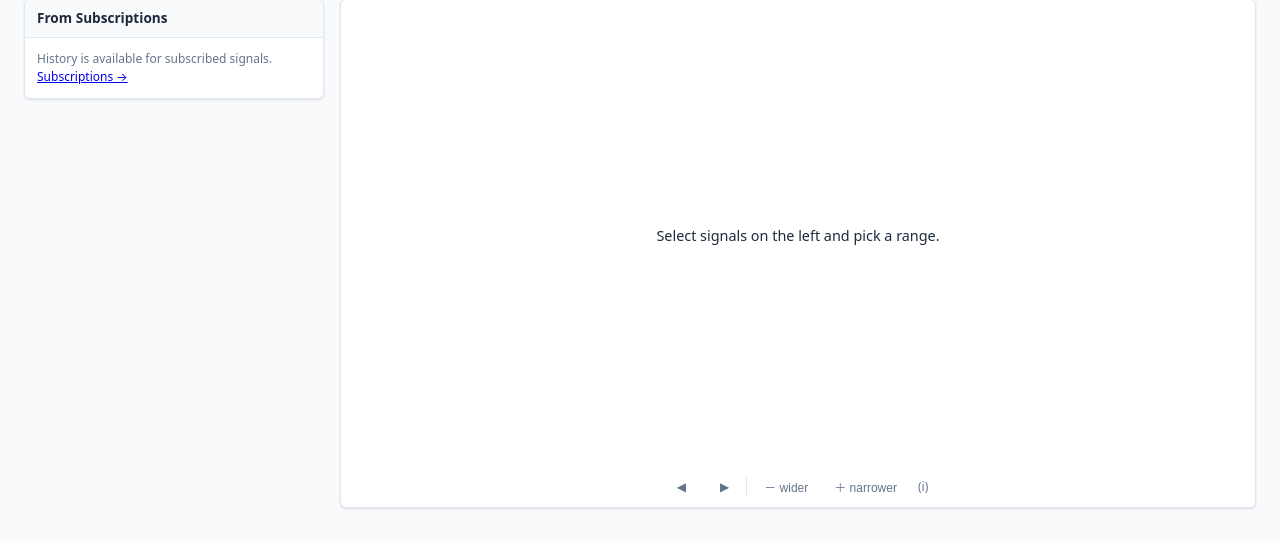
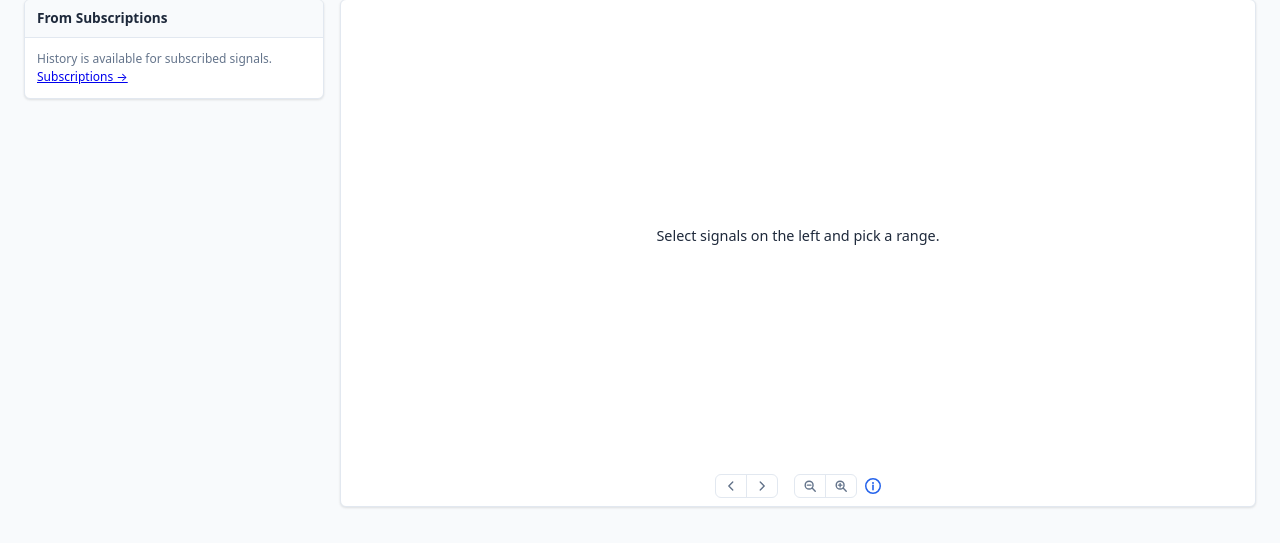
Before and after one commit to qwertz098/OPC2Influx, a FastAPI app: page /chart/history in a window 1280 px wide. Shown: the part 257-800 px from the top of the page. Run offline with FastAPI, Linux system fonts and the light colour scheme; data that the repository does not hold is empty.

Commit message:
Use icon buttons for the range controls and a blue (i) info icon
Arrows move and magnifiers widen or narrow the whole range; usage hints
live in the tooltip of a blue info icon, now also used on the live chart.

Co-Authored-By: Claude Opus 5.5 <noreply@anthropic.com>
Claude-Session: https://claude.ai/code/session_01BTKnNUQYiNT4tijrQTkyrR

```diff
--- a/static/css/app.css
+++ b/static/css/app.css
@@ -356,7 +356,8 @@ tr[id^="edit-"]:empty { display: none; }
 .chips { display: inline-flex; gap: 4px; }
 .chip { border: 1px solid var(--border); background: var(--surface); border-radius: 999px; padding: 3px 10px; font-size: 12px; cursor: pointer; color: inherit; }
 .chip.active { background: var(--accent); border-color: var(--accent); color: #fff; }
-.hist-info { cursor: help; margin-left: .25rem; }
+.icon-seg .seg-btn { display: inline-flex; align-items: center; padding: 4px 8px; color: var(--muted); }
+.icon-seg .seg-btn:hover { background: var(--bg); color: var(--accent); }
 .hist-range-bar { display: flex; gap: .5rem; align-items: center; justify-content: center; padding: 4px 12px 8px; }
 .hist-legend-row { display: flex; align-items: center; gap: .5rem; padding: 3px 0; border-bottom: 1px solid var(--border); font-size: .82rem; }
 .hist-legend-row:last-child { border-bottom: none; }
@@ -364,3 +365,7 @@ tr[id^="edit-"]:empty { display: none; }
 .hist-legend-name { flex: 1; min-width: 0; overflow: hidden; text-overflow: ellipsis; white-space: nowrap; }
 .hist-legend-range { font-size: .75rem; white-space: nowrap; }
 .hist-legend-val { font-weight: 600; min-width: 60px; text-align: right; font-variant-numeric: tabular-nums; white-space: nowrap; }
+
+/* Blue (i) with the explanation in its tooltip */
+.info-icon { display: inline-flex; align-items: center; color: var(--accent); cursor: help; }
+.info-icon:hover { color: var(--accent-h); }
--- a/templates/chart.html
+++ b/templates/chart.html
@@ -52,7 +52,7 @@
         <button id="loadViewBtn"   class="btn btn-ghost btn-sm" onclick="loadSelectedView()"   title="Load selected view"                         disabled>Load</button>
         <button id="deleteViewBtn" class="btn btn-ghost btn-sm" onclick="deleteSelectedView()" title="Delete selected view" style="color:var(--red,#ef4444)" disabled>✕</button>
         <button id="openEmbedBtn"  class="btn btn-ghost btn-sm" onclick="openEmbedView()"      title="Open embedded view in new tab" disabled>↗</button>
-        <span class="text-sm text-muted" style="cursor:help" title="URL suffixes for the embed view: /dark (default), /dark_shaded, /light, /light_shaded. Example: /chart/embed/{id}/light_shaded">(i)</span>
+        <span class="info-icon" title="URL suffixes for the embed view: /dark (default), /dark_shaded, /light, /light_shaded. Example: /chart/embed/{id}/light_shaded"><svg viewBox="0 0 16 16" width="16" height="16" aria-hidden="true"><circle cx="8" cy="8" r="7.25" fill="none" stroke="currentColor" stroke-width="1.5"/><circle cx="8" cy="4.9" r="1" fill="currentColor"/><path d="M8 7.2v4.6" stroke="currentColor" stroke-width="1.6" stroke-linecap="round"/></svg></span>
       </div>
     </div>
   </div>
--- a/templates/history.html
+++ b/templates/history.html
@@ -135,13 +135,16 @@
       </div>
     </div>
     <div class="hist-range-bar">
-      <button type="button" class="btn btn-ghost btn-xs" onclick="shiftRange(-0.5)" title="Move the whole range back by half its length">◀</button>
+      <div class="seg icon-seg">
+        <button type="button" class="seg-btn" onclick="shiftRange(-0.5)" title="Move the whole range back by half its length" aria-label="Range back"><svg viewBox="0 0 16 16" width="14" height="14" aria-hidden="true" fill="none" stroke="currentColor" stroke-width="1.6" stroke-linecap="round" stroke-linejoin="round"><path d="M10 3.5 5.5 8l4.5 4.5"/></svg></button>
+        <button type="button" class="seg-btn" onclick="shiftRange(0.5)" title="Move the whole range forward by half its length" aria-label="Range forward"><svg viewBox="0 0 16 16" width="14" height="14" aria-hidden="true" fill="none" stroke="currentColor" stroke-width="1.6" stroke-linecap="round" stroke-linejoin="round"><path d="M6 3.5 10.5 8 6 12.5"/></svg></button>
+      </div>
       <span id="rangeLabel" class="text-sm text-muted"></span>
-      <button type="button" class="btn btn-ghost btn-xs" onclick="shiftRange(0.5)" title="Move the whole range forward by half its length">▶</button>
-      <span class="hist-sep"></span>
-      <button type="button" class="btn btn-ghost btn-xs" onclick="stretchRange(2)" title="Stretch the whole range to twice its length">－ wider</button>
-      <button type="button" class="btn btn-ghost btn-xs" onclick="stretchRange(0.5)" title="Shrink the whole range to half its length">＋ narrower</button>
-      <span class="text-sm text-muted hist-info" title="Mouse wheel: zoom&#10;Drag: pan&#10;Shift + drag: zoom to box&#10;Overview handles: pick the window&#10;Double-click: whole range&#10;◀ ▶ / wider / narrower: move or stretch the whole range">(i)</span>
+      <div class="seg icon-seg">
+        <button type="button" class="seg-btn" onclick="stretchRange(2)" title="Widen the whole range to twice its length" aria-label="Widen range"><svg viewBox="0 0 16 16" width="14" height="14" aria-hidden="true" fill="none" stroke="currentColor" stroke-width="1.6" stroke-linecap="round" stroke-linejoin="round"><circle cx="7" cy="7" r="4.5"/><path d="M10.4 10.4 14 14M5 7h4"/></svg></button>
+        <button type="button" class="seg-btn" onclick="stretchRange(0.5)" title="Narrow the whole range to half its length" aria-label="Narrow range"><svg viewBox="0 0 16 16" width="14" height="14" aria-hidden="true" fill="none" stroke="currentColor" stroke-width="1.6" stroke-linecap="round" stroke-linejoin="round"><circle cx="7" cy="7" r="4.5"/><path d="M10.4 10.4 14 14M5 7h4M7 5v4"/></svg></button>
+      </div>
+      <span class="info-icon" title="Mouse wheel: zoom&#10;Drag: pan&#10;Shift + drag: zoom to box&#10;Overview handles: pick the window&#10;Double-click: whole range&#10;Arrows: move the whole range by half its length&#10;Magnifiers: widen or narrow the whole range"><svg viewBox="0 0 16 16" width="16" height="16" aria-hidden="true"><circle cx="8" cy="8" r="7.25" fill="none" stroke="currentColor" stroke-width="1.5"/><circle cx="8" cy="4.9" r="1" fill="currentColor"/><path d="M8 7.2v4.6" stroke="currentColor" stroke-width="1.6" stroke-linecap="round"/></svg></span>
     </div>
     <div id="chart-legend" style="padding:.5rem 1rem;border-top:1px solid var(--border);display:none"></div>
   </div>
```
